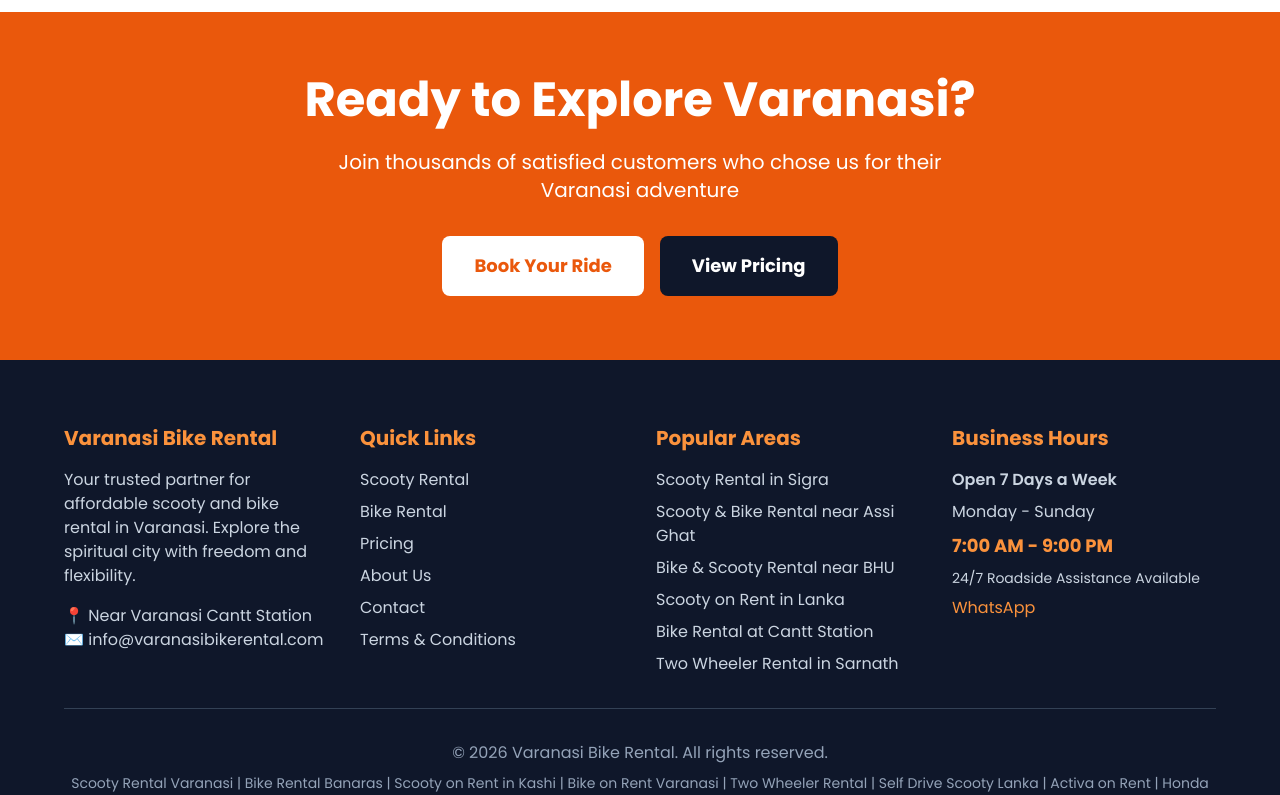
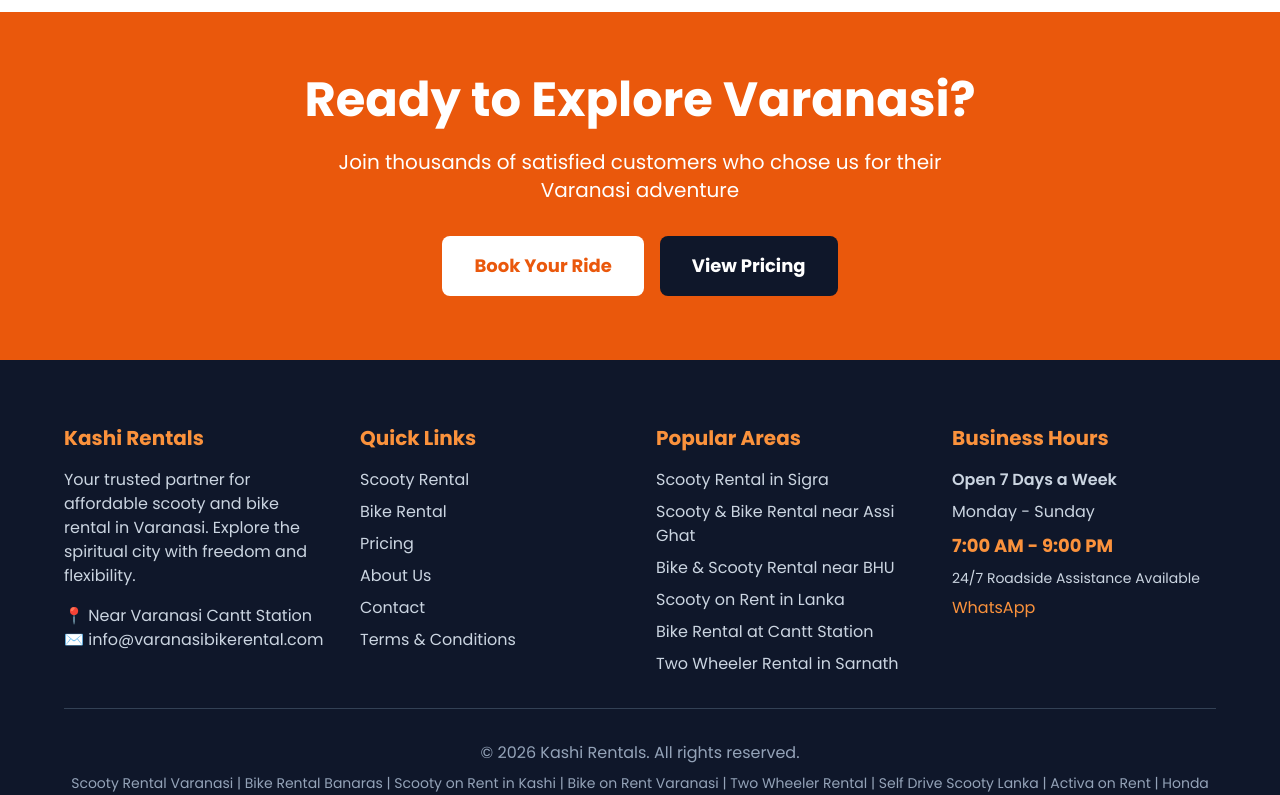
Before and after one commit to AauraNow/kashi-rentals, a Next.js app: page /about in a window 1280 px wide. Shown: the part 2000-2795 px from the top of the page. Built offline with nearby package versions, Linux system fonts and the light colour scheme; no server answers.

Commit message:
fix: Company name to kashi rentals

```diff
--- a/app/about/page.tsx
+++ b/app/about/page.tsx
@@ -3,7 +3,7 @@ import Link from 'next/link';
 
 export const metadata: Metadata = {
   title: "About Us | Varanasi's Trusted Scooty & Bike Rental Service",
-  description: "Learn about Varanasi Bike Rental - your trusted partner for affordable scooty and bike rental in Banaras. Quality vehicles, transparent pricing, 24/7 support.",
+  description: "Learn about Kashi Rentals - your trusted partner for affordable scooty and bike rental in Banaras. Quality vehicles, transparent pricing, 24/7 support.",
   alternates: {
     canonical: 'https://rentals.awakenais.com/about',
   },
@@ -14,7 +14,7 @@ export default function AboutPage() {
     <>
       <section className="bg-gradient-to-br from-primary-50 to-white section-padding">
         <div className="container-custom">
-          <h1 className="heading-xl mb-6 text-center">About Varanasi Bike Rental</h1>
+          <h1 className="heading-xl mb-6 text-center">About Kashi Rentals</h1>
           <p className="text-xl text-dark-700 max-w-3xl mx-auto text-center">
             Your trusted partner for exploring the spiritual city of Varanasi on two wheels
           </p>
@@ -26,7 +26,7 @@ export default function AboutPage() {
           <h2 className="heading-md mb-6">Our Story</h2>
           <div className="space-y-4 text-lg text-dark-700">
             <p>
-              Varanasi Bike Rental was founded with a simple mission: to help travelers explore the ancient city
+              Kashi Rentals was founded with a simple mission: to help travelers explore the ancient city
               of Varanasi with freedom, flexibility, and affordability. We understand that the best way to experience
               Banaras is at your own pace, discovering hidden lanes, ghats, and temples that standard tourist packages miss.
             </p>
--- a/app/bike-rental-in-varanasi/page.tsx
+++ b/app/bike-rental-in-varanasi/page.tsx
@@ -28,7 +28,7 @@ export default function BikeRentalPage() {
     "serviceType": "Bike Rental",
     "provider": {
       "@type": "LocalBusiness",
-      "name": "Varanasi Bike Rental"
+      "name": "Kashi Rentals"
     },
     "areaServed": {
       "@type": "City",
--- a/app/layout.tsx
+++ b/app/layout.tsx
@@ -20,7 +20,7 @@ export const metadata: Metadata = {
   metadataBase: new URL('https://rentals.awakenais.com'),
   title: {
     default: "Scooty & Bike Rental in Varanasi | Affordable Self Drive Starting ₹299/day",
-    template: "%s | Varanasi Bike Rental"
+    template: "%s | Kashi Rentals"
   },
   description: "Affordable scooty and bike rental in Varanasi, Banaras, Kashi. Self-drive two wheeler rental near BHU, Assi Ghat, Cantt, Sigra, Lanka. Starting ₹299/day. Book now!",
   keywords: [
@@ -39,9 +39,9 @@ export const metadata: Metadata = {
     "activa rental varanasi",
     "honda dio rental banaras"
   ],
-  authors: [{ name: "Varanasi Bike Rental" }],
-  creator: "Varanasi Bike Rental",
-  publisher: "Varanasi Bike Rental",
+  authors: [{ name: "Kashi Rentals" }],
+  creator: "Kashi Rentals",
+  publisher: "Kashi Rentals",
   formatDetection: {
     email: false,
     address: false,
@@ -53,7 +53,7 @@ export const metadata: Metadata = {
     url: 'https://rentals.awakenais.com',
     title: 'Scooty & Bike Rental in Varanasi | Starting ₹299/day',
     description: 'Affordable scooty and bike rental in Varanasi. Self-drive two wheeler rental near BHU, Assi Ghat, Cantt. Book now!',
-    siteName: 'Varanasi Bike Rental',
+    siteName: 'Kashi Rentals',
   },
   twitter: {
     card: 'summary_large_image',
--- a/app/page.tsx
+++ b/app/page.tsx
@@ -75,7 +75,7 @@ export default function HomePage() {
   const localBusinessSchema = {
     "@context": "https://schema.org",
     "@type": "LocalBusiness",
-    "name": "Varanasi Bike Rental",
+    "name": "Kashi Rentals",
     "image": "https://rentals.awakenais.com/logo.png",
     "description": "Affordable scooty and bike rental service in Varanasi. Self-drive two-wheeler rental starting ₹299/day.",
     "@id": "https://rentals.awakenais.com",
@@ -196,7 +196,7 @@ export default function HomePage() {
       {/* Why Choose Us */}
       <section className="section-padding bg-primary-50">
         <div className="container-custom">
-          <h2 className="heading-lg text-center mb-12">Why Choose Varanasi Bike Rental?</h2>
+          <h2 className="heading-lg text-center mb-12">Why Choose Kashi Rentals?</h2>
 
           <div className="grid grid-cols-1 md:grid-cols-2 lg:grid-cols-3 gap-8">
             <div className="bg-white p-8 rounded-lg shadow-md hover:shadow-xl transition-shadow">
--- a/app/pricing/page.tsx
+++ b/app/pricing/page.tsx
@@ -31,7 +31,7 @@ export default function PricingPage() {
     "availability": "https://schema.org/InStock",
     "seller": {
       "@type": "LocalBusiness",
-      "name": "Varanasi Bike Rental"
+      "name": "Kashi Rentals"
     }
   };
 
--- a/app/scooty-rental-in-varanasi/page.tsx
+++ b/app/scooty-rental-in-varanasi/page.tsx
@@ -29,7 +29,7 @@ export default function ScootyRentalPage() {
     "serviceType": "Scooty Rental",
     "provider": {
       "@type": "LocalBusiness",
-      "name": "Varanasi Bike Rental"
+      "name": "Kashi Rentals"
     },
     "areaServed": {
       "@type": "City",
--- a/app/terms-and-conditions/page.tsx
+++ b/app/terms-and-conditions/page.tsx
@@ -5,7 +5,7 @@ const phoneNumber = process.env.NEXT_PUBLIC_BUSINESS_PHONE || '+91 98765 43210';
 const businessEmail = process.env.NEXT_PUBLIC_BUSINESS_EMAIL || 'info@varanasibikerental.com';
 
 export const metadata: Metadata = {
-  title: "Terms and Conditions | Varanasi Bike Rental",
+  title: "Terms and Conditions | Kashi Rentals",
   description: "Terms and conditions for scooty and bike rental in Varanasi. Rental agreement, policies, and guidelines.",
   alternates: {
     canonical: 'https://rentals.awakenais.com/terms-and-conditions',
@@ -34,9 +34,9 @@ export default function TermsPage() {
             <div>
               <h2 className="text-2xl font-bold mb-4 text-dark-900">1. Rental Agreement</h2>
               <div className="space-y-3 text-dark-700">
-                <p>By renting a vehicle from Varanasi Bike Rental, you agree to these terms and conditions.</p>
+                <p>By renting a vehicle from Kashi Rentals, you agree to these terms and conditions.</p>
                 <p>The renter must be at least 18 years old and hold a valid driving license.</p>
-                <p>The rental agreement is between the customer and Varanasi Bike Rental.</p>
+                <p>The rental agreement is between the customer and Kashi Rentals.</p>
               </div>
             </div>
 
--- a/components/Footer.tsx
+++ b/components/Footer.tsx
@@ -11,7 +11,7 @@ export default function Footer() {
         <div className="grid grid-cols-1 md:grid-cols-2 lg:grid-cols-4 gap-8">
           {/* About */}
           <div>
-            <h3 className="text-xl font-bold mb-4 text-primary-400">Varanasi Bike Rental</h3>
+            <h3 className="text-xl font-bold mb-4 text-primary-400">Kashi Rentals</h3>
             <p className="text-dark-300 mb-4">
               Your trusted partner for affordable scooty and bike rental in Varanasi.
               Explore the spiritual city with freedom and flexibility.
@@ -65,7 +65,7 @@ export default function Footer() {
 
         {/* Bottom Bar */}
         <div className="border-t border-dark-700 mt-8 pt-8 text-center text-dark-400">
-          <p>&copy; {new Date().getFullYear()} Varanasi Bike Rental. All rights reserved.</p>
+          <p>&copy; {new Date().getFullYear()} Kashi Rentals. All rights reserved.</p>
           <p className="mt-2 text-sm">
             Scooty Rental Varanasi | Bike Rental Banaras | Scooty on Rent in Kashi | Bike on Rent Varanasi | Two Wheeler Rental | Self Drive Scooty Lanka | Activa on Rent | Honda Dio Rental | Bike Rental BHU | Scooty Rental Assi Ghat | Bike Rental Cantt
           </p>
```
